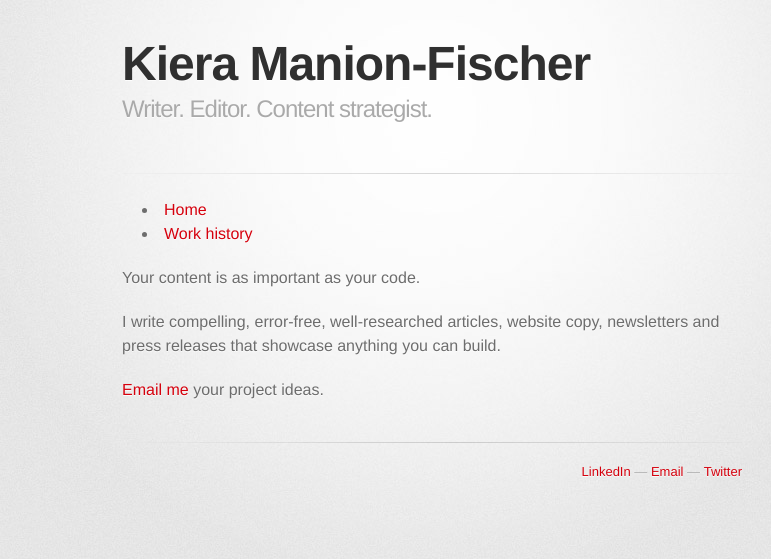
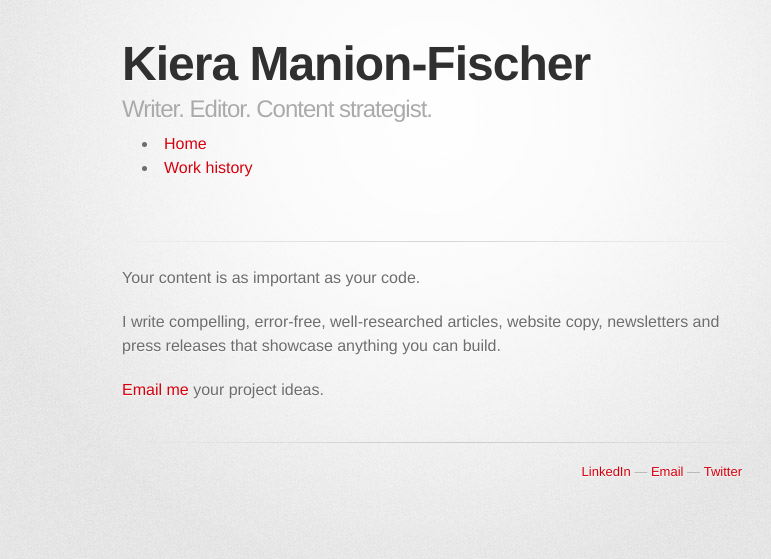
Before and after one commit to kmanion/kmanion.github.io, a Jekyll site: the page built from index.html, in a window 1280 px wide. Shown: the top 559 px of the page, without its empty margins (208-979 px from the left). Built offline with Jekyll 4.4.1, drawn with Linux system fonts in a browser that asks for light colours; some web fonts are replaced; Markdown is read by kramdown in place of the engine named in the settings.

Commit message:
Redid simple nav bar in header

```diff
--- a/_layouts/default.html
+++ b/_layouts/default.html
@@ -20,13 +20,15 @@
         <header>
           <h1>Kiera Manion-Fischer</h1>
           <h2>Writer. Editor. Content strategist.</h2>
+          <nav>
+            <ul>
+              <li><a href="index.html">Home</a></li>
+              <li><a href="/work-history/">Work history</a></li>
+            </ul>
+          </nav>
         </header>
 
         <hr>
-        <ul id="nav">
-          <li><a href="#">Home</a></li>
-          <li><a href="work-history">Work history</a></li>
-        </ul>
 
         <section id="main_content">
 
```
Lines whose indentation alone changed are shown as unchanged.
